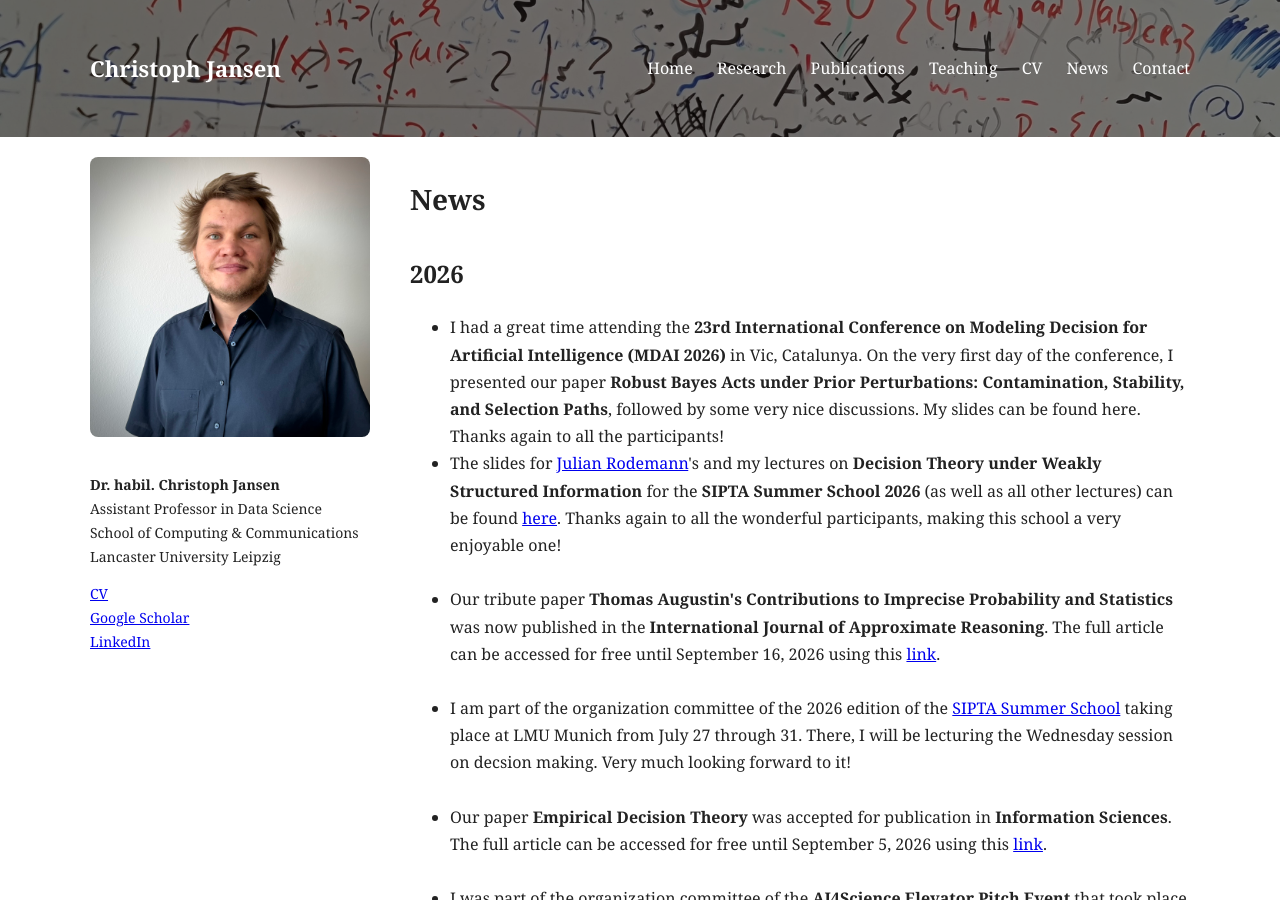
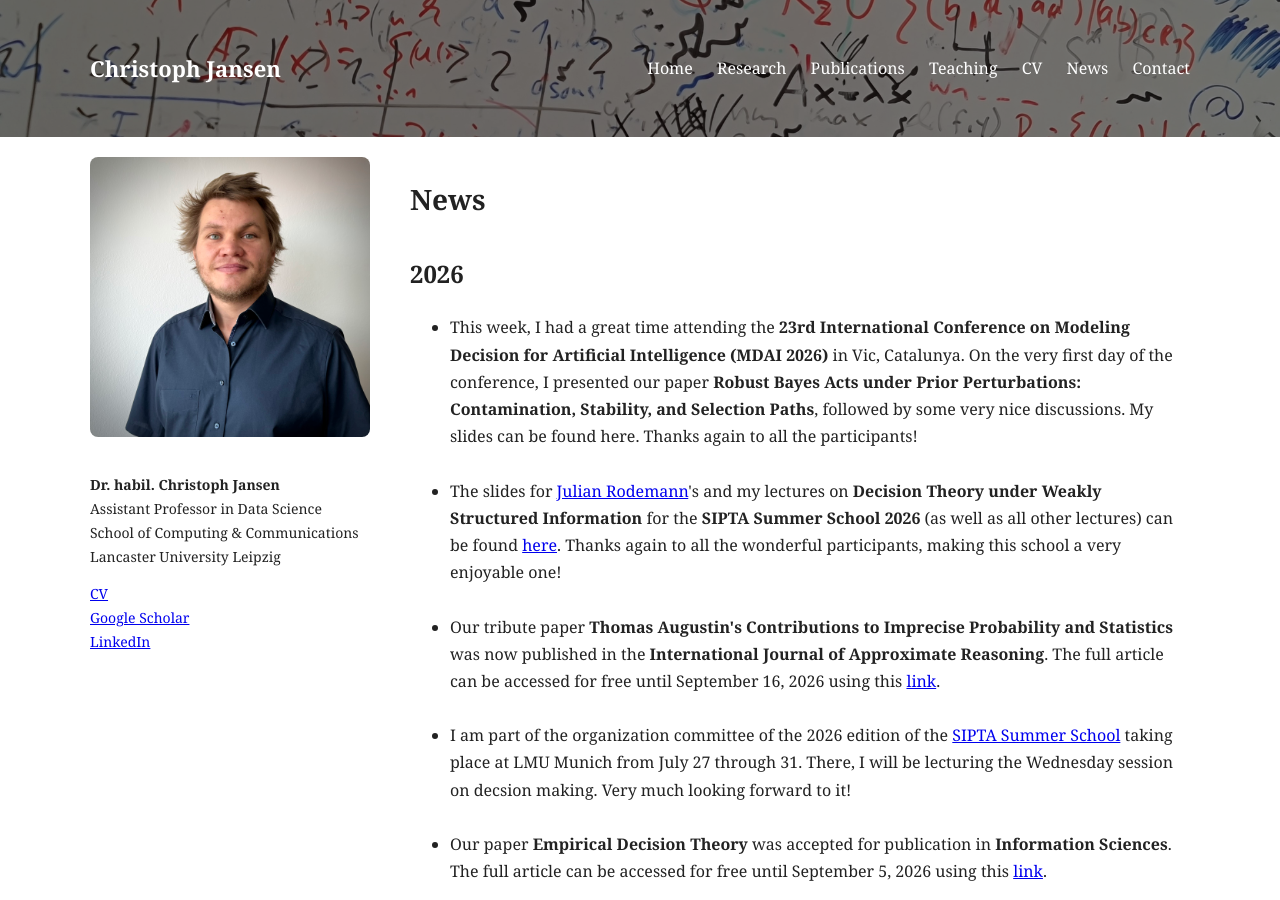
Before and after one commit to jansenc/jansenc.github.io, a Jekyll site: the page built from news/index.md, in a window 1280 px wide and 900 px high. Built offline with Jekyll 4.4.1, drawn with Linux system fonts in a browser that asks for light colours.

Commit message:
Update index.md

```diff
--- a/news/index.md
+++ b/news/index.md
@@ -9,8 +9,9 @@ permalink: /news/
 <h2>2026</h2>
 <ul>
     <li>
-    I had a great time attending the <strong>23rd International Conference on Modeling Decision for Artificial Intelligence (MDAI 2026)</strong> in Vic, Catalunya. On the very first day of the conference, I presented our paper <strong>Robust Bayes Acts under Prior Perturbations: Contamination, Stability, and Selection Paths</strong>, followed by some very nice discussions. My slides can be found here. Thanks again to all the participants!
+    This week, I had a great time attending the <strong>23rd International Conference on Modeling Decision for Artificial Intelligence (MDAI 2026)</strong> in Vic, Catalunya. On the very first day of the conference, I presented our paper <strong>Robust Bayes Acts under Prior Perturbations: Contamination, Stability, and Selection Paths</strong>, followed by some very nice discussions. My slides can be found here. Thanks again to all the participants!
   </li>
+    <br>
     <li>
     The slides for <a href="https://rodemann.github.io/">Julian Rodemann</a>'s and my lectures on <strong>Decision Theory under Weakly Structured Information</strong> for the <strong>SIPTA Summer School 2026</strong> (as well as all other lectures) can be found <a href="https://www.ifi.lmu.de/kiml/en/school26/materials/">here</a>. Thanks again to all the wonderful participants, making this school a very enjoyable one!
   </li>
```
